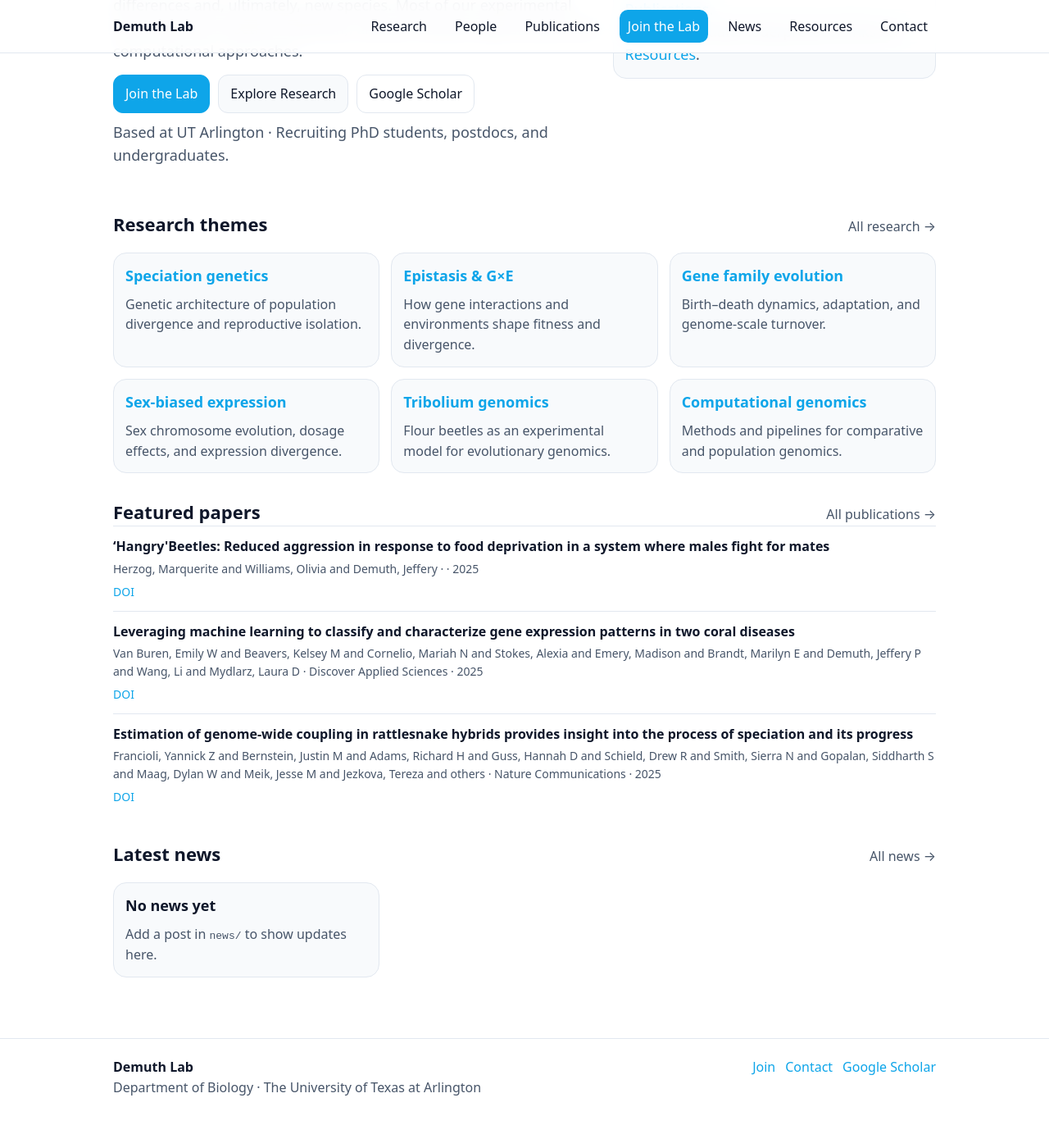
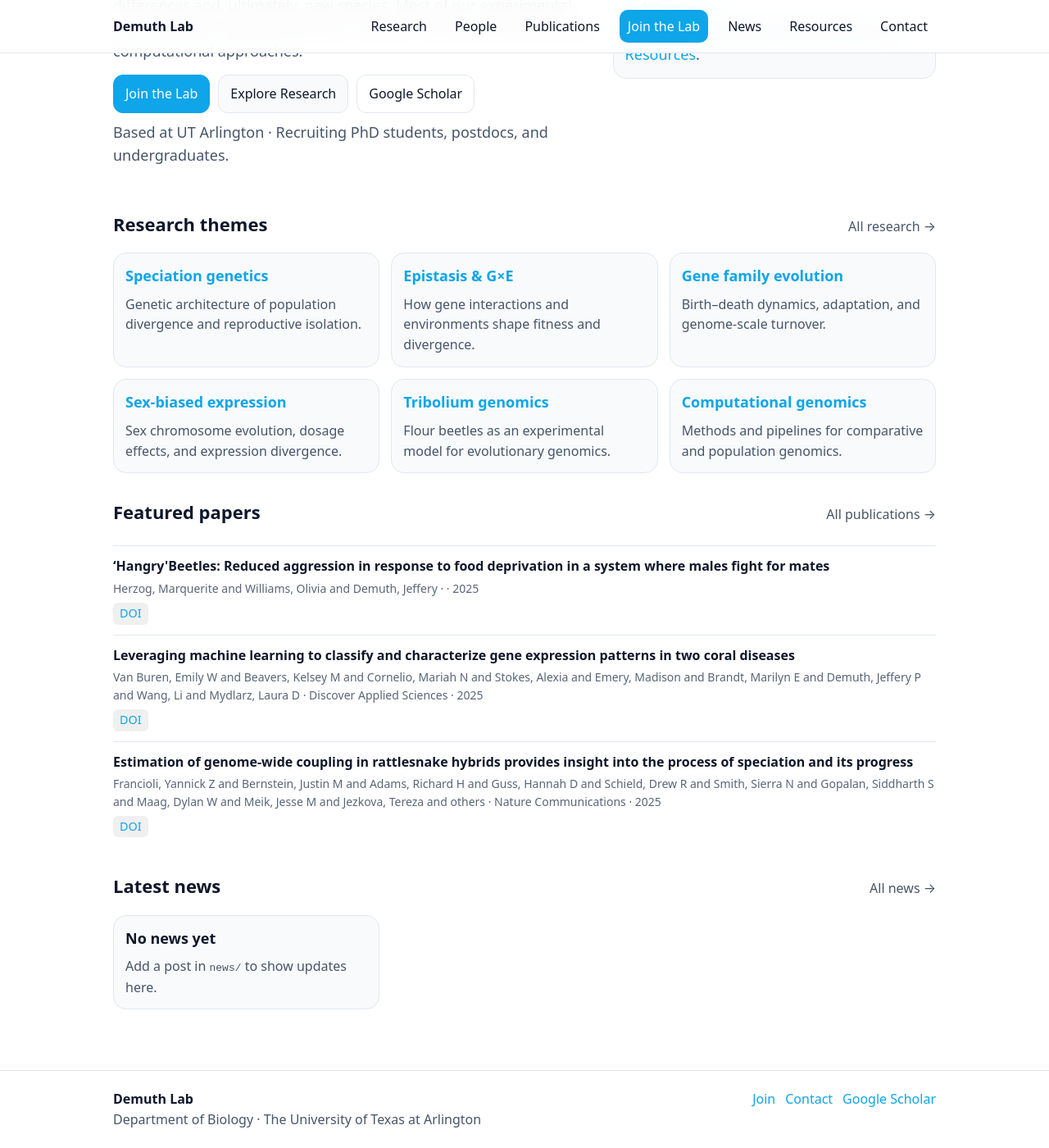
Before and after one commit to demuth-lab/demuth-lab.github.io, a Jekyll site: the page built from index.md, in a window 1280 px wide and 1400 px high, scrolled down 256 px. Shown: the whole window at 82% size. Built offline with Jekyll 4.4.1, drawn with Linux system fonts in a browser that asks for light colours; before the commit the page ends 1617 px from its top, so only the background shows below that.

Commit message:
Add styles for publication section
Added styles for publication list and items.

```diff
--- a/assets/css/main.css
+++ b/assets/css/main.css
@@ -168,6 +168,50 @@
   }
 }
 /* =========================
+   Publications
+   ========================= */
+.pub-list {
+  list-style: none;
+  padding-left: 0;
+  margin: 1.5rem 0;
+}
+
+.pub-item {
+  padding: 1rem 0;
+  border-bottom: 1px solid rgba(0,0,0,0.08);
+}
+
+.pub-title {
+  font-weight: 600;
+  margin-bottom: 0.25rem;
+}
+
+.pub-meta {
+  opacity: 0.9;
+  margin-bottom: 0.4rem;
+}
+
+.pub-links a {
+  display: inline-block;
+  margin-right: 0.5rem;
+  padding: 2px 8px;
+  border-radius: 6px;
+  text-decoration: none;
+  font-size: 0.9rem;
+  background: #f0f0f0;
+}
+
+.pub-links a:hover {
+  background: #e6e6e6;
+}
+
+.pub-tags {
+  margin-top: 0.4rem;
+  font-size: 0.9rem;
+  opacity: 0.85;
+}
+
+/* =========================
    DOI formatting block
    ========================= */
 
```
